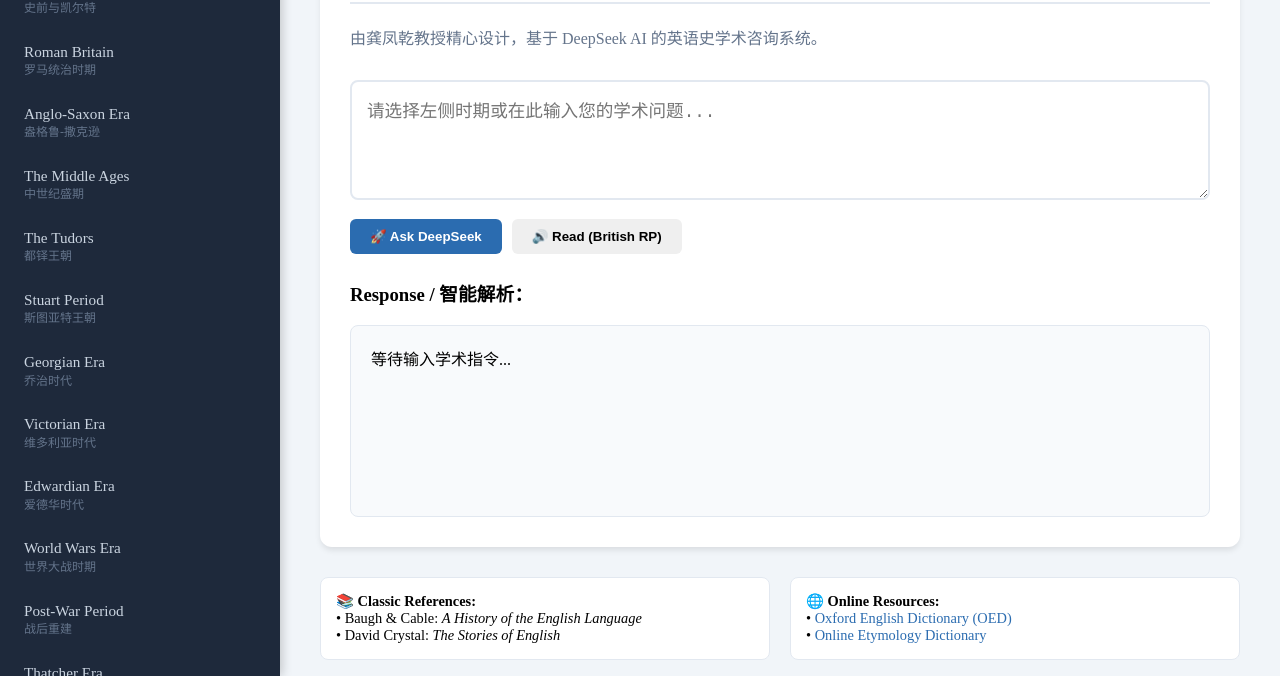
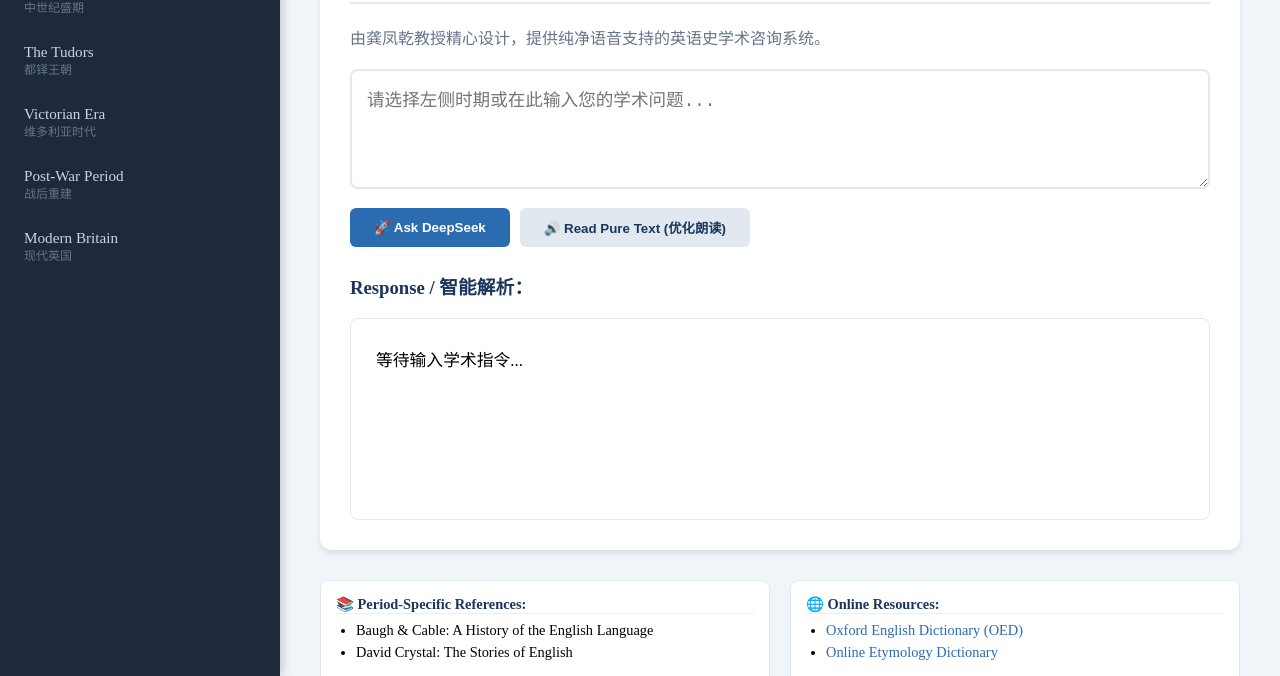
Before and after one commit to gong-fq/ChatGPT, a plain HTML site: page index.html in a window 1280 px wide. Shown: the part 124-800 px from the top of the page. Drawn offline with Linux system fonts and the light colour scheme.

Commit message:
Add files via upload

```diff
--- a/index.html
+++ b/index.html
@@ -7,7 +7,7 @@
     <link rel="icon" href="data:,">
     <style>
         :root {
-            --primary-color: #1a365d; /* 深学术蓝 */
+            --primary-color: #1a365d;
             --accent-color: #2b6cb0;
             --sidebar-bg: #1e293b;
             --bg-color: #f1f5f9;
@@ -33,7 +33,7 @@
             font-size: 0.95rem; line-height: 1.4;
         }
 
-        .time-link:hover { background: #334155; color: white; border-left-color: var(--accent-color); }
+        .time-link:hover, .time-link.active { background: #334155; color: white; border-left-color: var(--accent-color); }
         .time-link small { display: block; font-size: 0.75rem; color: #64748b; }
 
         /* 主内容区 */
@@ -46,24 +46,29 @@
         textarea {
             width: 100%; height: 120px; padding: 15px; border: 2px solid #e2e8f0;
             border-radius: 8px; font-size: 1.1rem; margin: 15px 0; outline: none; box-sizing: border-box;
+            background: #fff;
         }
 
         .btn-group { display: flex; gap: 10px; }
         button {
-            padding: 10px 20px; border-radius: 6px; cursor: pointer; font-weight: bold;
+            padding: 10px 24px; border-radius: 6px; cursor: pointer; font-weight: bold;
             border: none; transition: 0.3s;
         }
         .btn-ask { background: var(--accent-color); color: white; }
         .btn-ask:hover { background: var(--primary-color); }
+        .btn-read { background: #e2e8f0; color: #1a365d; }
 
         #response-box {
-            min-height: 150px; padding: 20px; background: #f8fafc; border-radius: 8px;
-            border: 1px solid #e2e8f0; white-space: pre-wrap; line-height: 1.8;
+            min-height: 150px; padding: 25px; background: #fff; border-radius: 8px;
+            border: 1px solid #e2e8f0; white-space: pre-wrap; line-height: 2; font-size: 1.05rem;
         }
 
         /* 参考文献区 */
         .references { display: grid; grid-template-columns: 1fr 1fr; gap: 20px; }
-        .ref-item { font-size: 0.9rem; padding: 15px; background: #fff; border: 1px solid #e2e8f0; border-radius: 8px; }
+        .ref-item { font-size: 0.9rem; padding: 15px; background: #fff; border: 1px solid #e2e8f0; border-radius: 8px; min-height: 100px;}
+        .ref-item strong { color: var(--primary-color); display: block; margin-bottom: 8px; border-bottom: 1px solid #eee; }
+        .ref-item ul { padding-left: 20px; margin: 0; }
+        .ref-item li { margin-bottom: 5px; }
         .ref-item a { color: var(--accent-color); text-decoration: none; }
 
         .typing::after { content: '|'; animation: blink 0.7s infinite; }
@@ -72,56 +77,67 @@
 </head>
 <body>
 
-    <nav class="sidebar">
+    <nav class="sidebar" id="sidebar">
         <h3>Timeline of English / 英语史时间轴</h3>
-        <div onclick="fillInput('Pre-Roman & Celtic', 'Talk about the linguistic features of the Pre-Roman and Celtic period in Britain.')" class="time-link">Pre-Roman & Celtic<small>史前与凯尔特</small></div>
-        <div onclick="fillInput('Roman Britain', 'Explain the impact of Latin on Old English during Roman occupation.')" class="time-link">Roman Britain<small>罗马统治时期</small></div>
-        <div onclick="fillInput('Anglo-Saxon Era', 'What are the main characteristics of Old English during the Anglo-Saxon era?')" class="time-link">Anglo-Saxon Era<small>盎格鲁-撒克逊</small></div>
-        <div onclick="fillInput('The Middle Ages', 'Discuss the development of Middle English and its dialectal variations.')" class="time-link">The Middle Ages<small>中世纪盛期</small></div>
-        <div onclick="fillInput('The Tudors', 'How did the Tudor period influence the standardization of English?')" class="time-link">The Tudors<small>都铎王朝</small></div>
-        <div onclick="fillInput('Stuart Period', 'Analyze the Early Modern English during the Stuart reign.')" class="time-link">Stuart Period<small>斯图亚特王朝</small></div>
-        <div onclick="fillInput('Georgian Era', 'What linguistic shifts occurred during the Georgian era?')" class="time-link">Georgian Era<small>乔治时代</small></div>
-        <div onclick="fillInput('Victorian Era', 'Talk about the expansion of English vocabulary in the Victorian era.')" class="time-link">Victorian Era<small>维多利亚时代</small></div>
-        <div onclick="fillInput('Edwardian Era', 'Linguistic features of the early 20th century Edwardian era.')" class="time-link">Edwardian Era<small>爱德华时代</small></div>
-        <div onclick="fillInput('World Wars Era', 'How did the two World Wars impact the English language?')" class="time-link">World Wars Era<small>世界大战时期</small></div>
-        <div onclick="fillInput('Post-War Period', 'The rise of Global English in the post-war reconstruction.')" class="time-link">Post-War Period<small>战后重建</small></div>
-        <div onclick="fillInput('Thatcher Era', 'Social dialects and language change during the Thatcher era.')" class="time-link">Thatcher Era<small>撒切尔时代</small></div>
-        <div onclick="fillInput('Modern Britain', 'Current trends and multicultural influences in Modern British English.')" class="time-link">Modern Britain<small>现代英国</small></div>
-    </nav>
+        <div onclick="updateContext(this, 'The Middle Ages', 'Discuss Middle English development.', ['Chaucer: The Canterbury Tales', 'Burrow: Medieval English Literature'], ['British Library: Medieval MSS', 'Linguistic Atlas of ME'])" class="time-link">The Middle Ages<small>中世纪盛期</small></div>
+        <div onclick="updateContext(this, 'The Tudors', 'How did the Tudor period influence the standardization of English?', ['E. Jones: The Language of the Tudors', 'Crystal: The Stories of English'], ['Folger Shakespeare Library', 'Tudor Britain Online'])" class="time-link">The Tudors<small>都铎王朝</small></div>
+        <div onclick="updateContext(this, 'Victorian Era', 'Talk about the expansion of English vocabulary in the Victorian era.', ['Lynda Mugglestone: The Oxford History of English', 'Ammon: Victorian English'], ['Victorian Web', 'Oxford English Dictionary History'])" class="time-link">Victorian Era<small>维多利亚时代</small></div>
+        <div onclick="updateContext(this, 'Post-War Period', 'The rise of Global English in the post-war reconstruction.', ['David Crystal: English as a Global Language', 'McArthur: The English Languages'], ['OED World Englishes', 'BBC Voice Archive'])" class="time-link">Post-War Period<small>战后重建</small></div>
+        <div onclick="updateContext(this, 'Modern Britain', 'Current trends and multicultural influences in Modern British English.', ['Crystal: Making a Point', 'Upton: Oxford Dictionary of Pronunciation'], ['BBC Voices Project', 'British Council English'])" class="time-link">Modern Britain<small>现代英国</small></div>
+        </nav>
 
     <main class="main-content">
         <div class="card">
             <h1>Interactive Learning Zone / 互动学习区</h1>
-            <p style="color:#64748b">由龚凤乾教授精心设计，基于 DeepSeek AI 的英语史学术咨询系统。</p>
+            <p style="color:#64748b; margin-bottom: 5px;">由龚凤乾教授精心设计，提供纯净语音支持的英语史学术咨询系统。</p>
 
             <textarea id="user-input" placeholder="请选择左侧时期或在此输入您的学术问题..."></textarea>
 
             <div class="btn-group">
                 <button class="btn-ask" onclick="askAI()">🚀 Ask DeepSeek</button>
-                <button onclick="readText()">🔊 Read (British RP)</button>
+                <button class="btn-read" onclick="readText()">🔊 Read Pure Text (优化朗读)</button>
             </div>
 
-            <h3 style="margin-top:25px">Response / 智能解析：</h3>
+            <h3 style="margin-top:25px; color: var(--primary-color);">Response / 智能解析：</h3>
             <div id="response-box">等待输入学术指令...</div>
         </div>
 
         <div class="references">
             <div class="ref-item">
-                <strong>📚 Classic References:</strong><br>
-                • Baugh & Cable: <i>A History of the English Language</i><br>
-                • David Crystal: <i>The Stories of English</i>
+                <strong>📚 Period-Specific References:</strong>
+                <ul id="ref-books">
+                    <li>Baugh & Cable: A History of the English Language</li>
+                    <li>David Crystal: The Stories of English</li>
+                </ul>
             </div>
             <div class="ref-item">
-                <strong>🌐 Online Resources:</strong><br>
-                • <a href="https://www.oed.com" target="_blank">Oxford English Dictionary (OED)</a><br>
-                • <a href="https://etymonline.com" target="_blank">Online Etymology Dictionary</a>
+                <strong>🌐 Online Resources:</strong>
+                <ul id="ref-web">
+                    <li><a href="https://www.oed.com" target="_blank">Oxford English Dictionary (OED)</a></li>
+                    <li><a href="https://etymonline.com" target="_blank">Online Etymology Dictionary</a></li>
+                </ul>
             </div>
         </div>
     </main>
 
     <script>
-        function fillInput(period, prompt) {
+        // 更新内容与参考文献
+        function updateContext(element, period, prompt, books, links) {
+            // 切换激活状态
+            document.querySelectorAll('.time-link').forEach(el => el.classList.remove('active'));
+            element.classList.add('active');
+
+            // 更新输入框
             document.getElementById('user-input').value = prompt;
+
+            // 更新书籍列表
+            const bookUl = document.getElementById('ref-books');
+            bookUl.innerHTML = books.map(b => `<li>${b}</li>`).join('');
+
+            // 更新链接列表
+            const webUl = document.getElementById('ref-web');
+            webUl.innerHTML = links.map(l => `<li><a href="#">${l}</a></li>`).join('');
+
             window.scrollTo({ top: 0, behavior: 'smooth' });
         }
 
@@ -141,40 +157,49 @@
                 });
                 const data = await res.json();
 
-                // 流式打字效果
                 let i = 0; box.innerText = "";
                 function type() {
                     if(i < data.answer.length) {
                         box.innerText += data.answer.charAt(i++);
-                        setTimeout(type, 20);
+                        setTimeout(type, 15);
                     } else { box.classList.remove('typing'); }
                 }
                 type();
-            } catch (e) { box.innerText = "Error fetching data."; }
+            } catch (e) { box.innerText = "Error fetching data."; box.classList.remove('typing'); }
         }
 
+        // 核心优化：语音处理函数
         function readText() {
-            const text = window.getSelection().toString() || document.getElementById('response-box').innerText;
+            let text = window.getSelection().toString() || document.getElementById('response-box').innerText;
             if(!text || text.includes("Consulting")) return;
+
+            // 1. 净化文本：剔除 *、#、Emoji、以及任何非文字非标点的符号
+            text = text.replace(/[^\w\s\u4e00-\u9fa5，。？！；：“”（）(),.?!;:'"]/g, '');
+            // 2. 移除重复多余的空格
+            text = text.replace(/\s+/g, ' ');
 
             const utter = new SpeechSynthesisUtterance(text);
             const hasChinese = /[\u4e00-\u9fa5]/.test(text);
 
             if(hasChinese) {
                 utter.lang = 'zh-CN';
+                // 针对中文意群优化：稍微调慢语速，增加自然感
+                utter.rate = 0.9;
+                utter.pitch = 1.0;
             } else {
-                // 设置为英式英语 (Standard British English)
                 utter.lang = 'en-GB';
-                // 寻找系统中的英式发音人
                 const voices = window.speechSynthesis.getVoices();
-                const gbVoice = voices.find(v => v.lang === 'en-GB' || v.name.includes('United Kingdom'));
+                const gbVoice = voices.find(v => v.lang === 'en-GB' || v.name.includes('United Kingdom') || v.name.includes('Great Britain'));
                 if(gbVoice) utter.voice = gbVoice;
+                utter.rate = 0.85;
             }
 
-            utter.rate = 0.85; // 稍微减慢语速，体现学术严谨感
             window.speechSynthesis.cancel();
             window.speechSynthesis.speak(utter);
         }
+
+        // 初始化加载声音
+        window.speechSynthesis.onvoiceschanged = () => { window.speechSynthesis.getVoices(); };
     </script>
 </body>
 </html>
```
